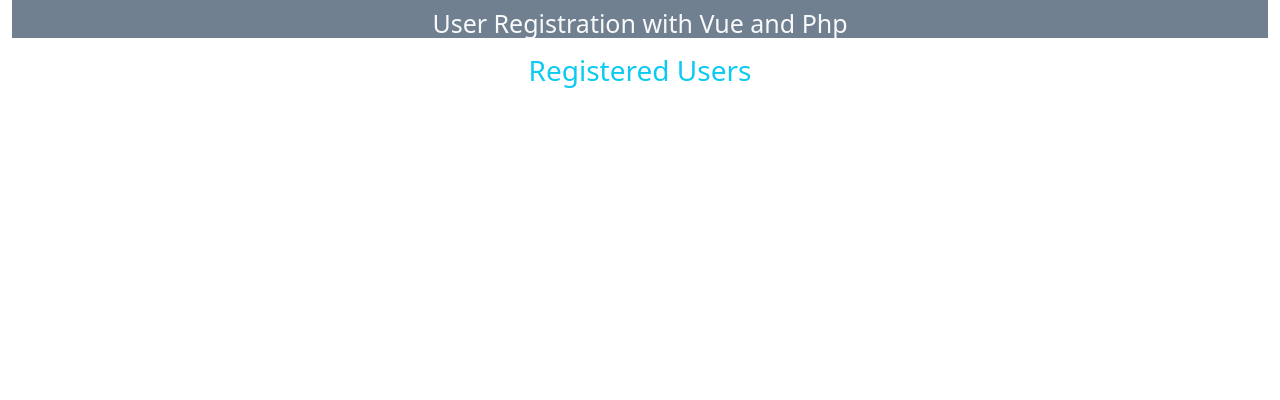
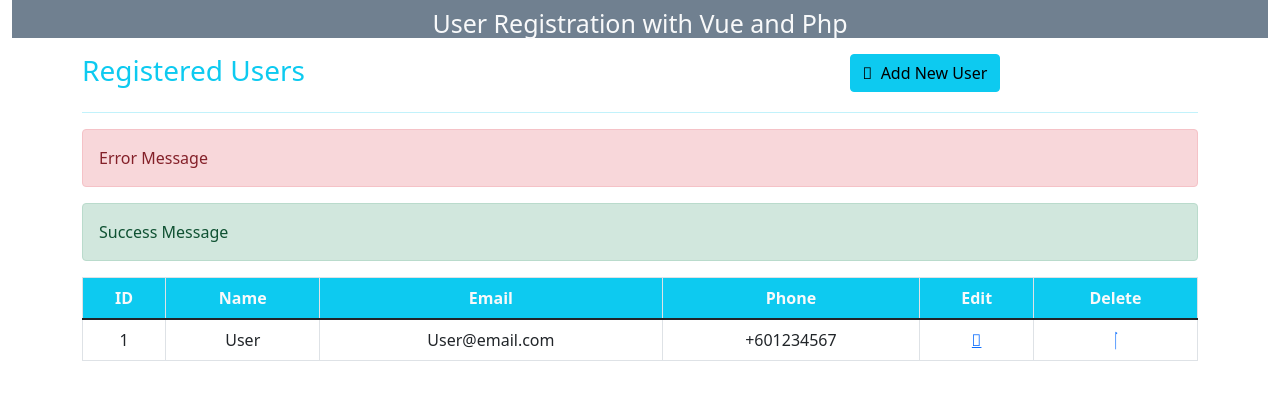
Before and after one commit to MaazPro/Vue-User-Registration-App, a plain HTML site: page index.html in a window 1280 px wide. Drawn offline with nearby package versions, Linux system fonts and the light colour scheme.

Commit message:
UI Structure and appearance V2

```diff
--- a/index.html
+++ b/index.html
@@ -23,17 +23,56 @@
         </div>
         <div class="container">
             <div class="row mt-3">
-               <center> <div class="col-lg-6" >
+               <div class="col-lg-6" >
                     <h3 class="text-info">Registered Users</h3>
                 </div>
-            </center>
+                <div class="col-lg-6">
+                    <center>
+                        <button class="btn btn-info float-right">
+                        <i class="fas fa-user"></i>&nbsp;&nbsp;Add New User
+                    </button>
+                </center>
+                </div>
+            </div>
+            <hr class="bg-info">
+            <div class="alert alert-danger" v-if="errorMsg"> <!--Alert Box Error-->
+                Error Message <!--Hidden by default from app instance-->
+            </div>
+            <div class="alert alert-success" v-if="successMsg"> <!--Alert Box Successful-->
+                Success Message <!--Hidden by default from app instance-->
+            </div>
+            <!-- Displaying Records -->
+            <div class="row">
+                <div class="col-lg-12">
+                    <table class="table table-bordered table-stipped">
+                        <thead>
+                            <tr class="text-center bg-info text-light">
+                                <th>ID</th>
+                                <th>Name</th>
+                                <th>Email</th>
+                                <th>Phone</th>
+                                <th>Edit</th>
+                                <th>Delete</th>
+                            </tr>
+                        </thead>
+                        <tbody>
+                            <tr class = "text-center">
+                                <td>1</td>
+                                <td>User</td>
+                                <td>User@email.com</td>
+                                <td>+601234567</td>
+                                <!-- <td><a href="#" class ="fa fa-check"><i class="fas fa-edit"></i></a></td> -->
+                                <td><a href="#" class ="fa fa-check"><font-awesome-icon icon="fa-thin fa-check" /></a></td>
+                                <td><a href="#"><i class="fa-thin fa-check"></i></a></td>
+                            </tr>
+                        </tbody>
+                    </table>
+                </div>
             </div>
         </div>
     </div>
 
-
-
     <script src="https://unpkg.com/vue@3"></script>
-    <script src="main.js"></script>
+    <script type = "text/javascript" src="main.js"></script>
 </body>
 </html>
--- a/main.js
+++ b/main.js
@@ -1,7 +1,8 @@
 // Vue instance
-var app = new VTTCue({
+var app = new Vue({
 el: '#app',
 data:{
-
+    errorMsg: false, //hides the alert box
+    successMsg: false //hides the alert box
 }
 });
```
